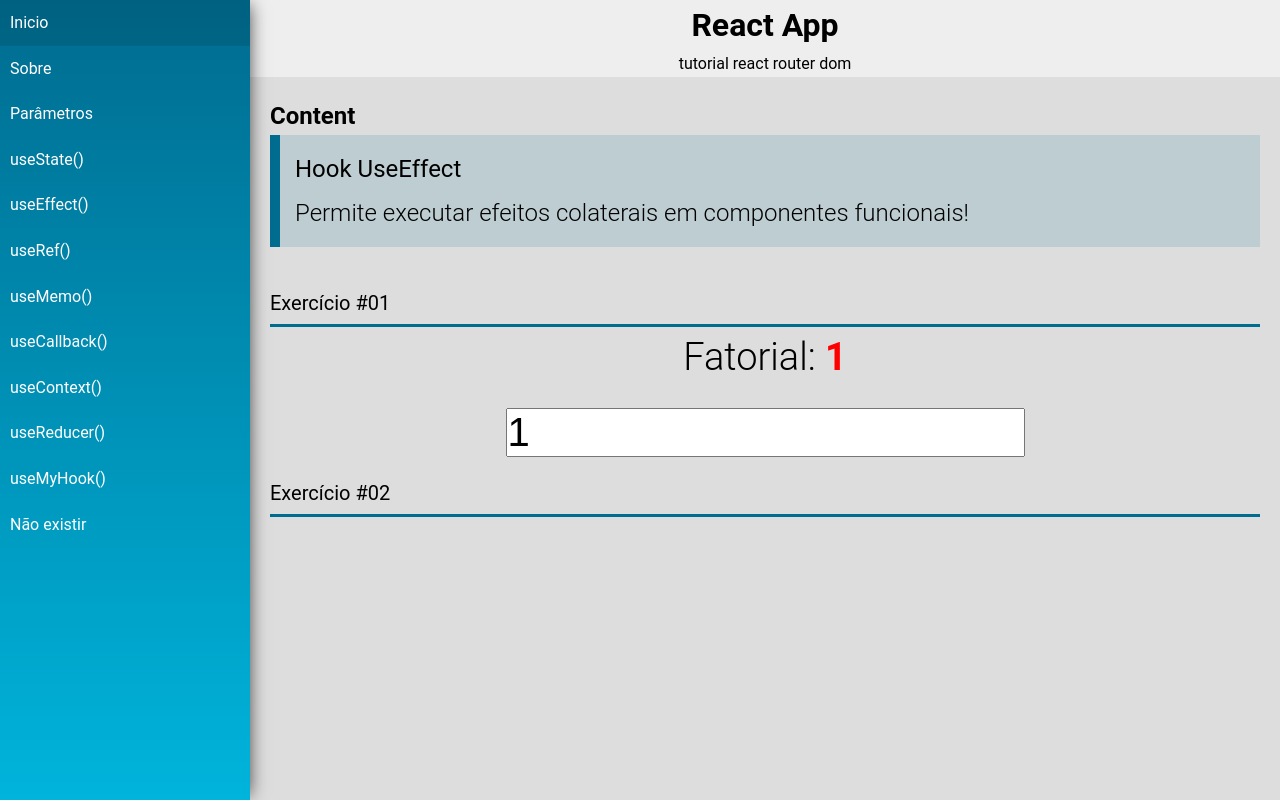
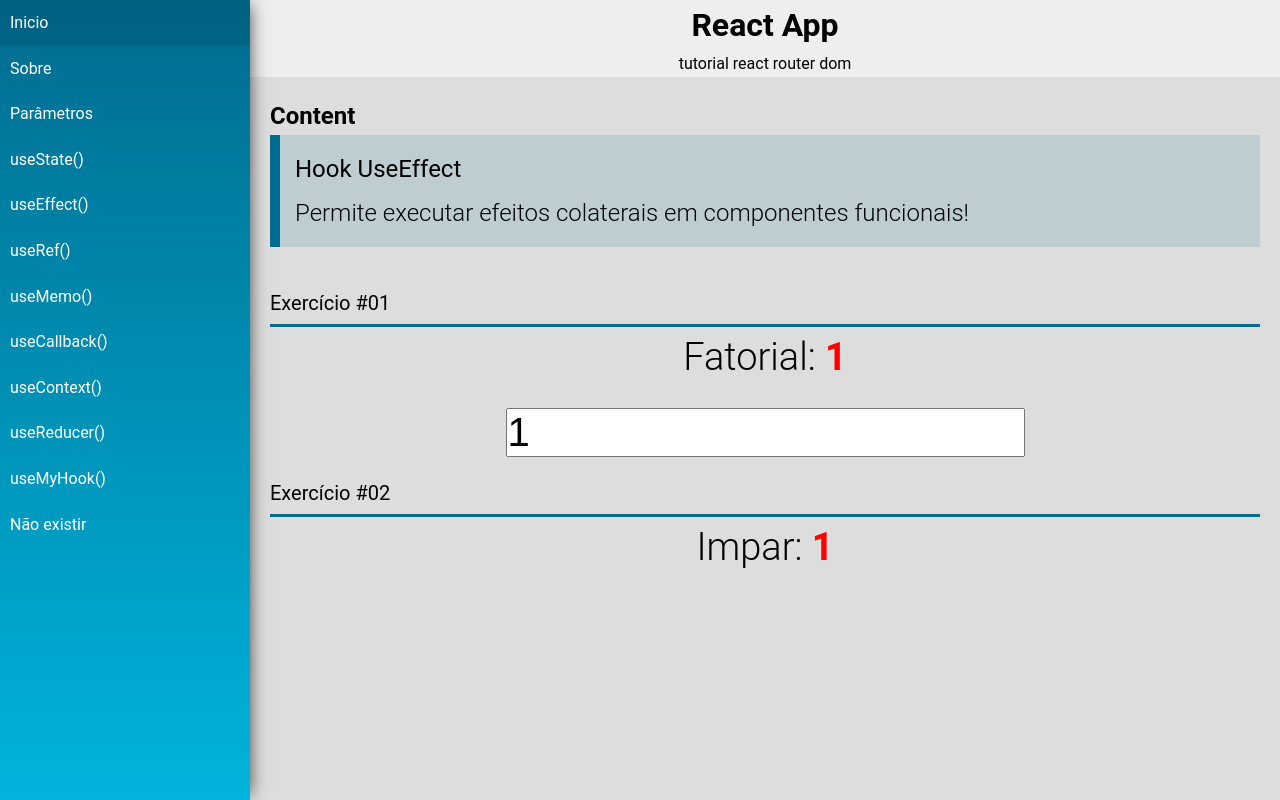
Before and after one commit to walber-vaz/curso-react-redux-cod3r, a React (Create React App) app in the folder navegacao/: page /useEffect in a window 1280 px wide. Built offline with nearby package versions, Linux system fonts and the light colour scheme.

Commit message:
feat: used hook useEffect - 2

```diff
--- a/navegacao/src/pages/examples/UseEffect.jsx
+++ b/navegacao/src/pages/examples/UseEffect.jsx
@@ -5,6 +5,7 @@
 const UseEffect = props => {
   const [number, setNumber] = useState(1);
   const [factorial, setFactorial] = useState(1);
+  const [imparPar, setImparPar] = useState('Impar');
 
   const calcFactorial = useCallback(num => {
     const n = Number(num);
@@ -15,6 +16,7 @@
 
   useEffect(() => {
     setFactorial(calcFactorial(number));
+    setImparPar(number % 2 === 0 ? 'Par' : 'Impar');
   }, [calcFactorial, number]);
 
   return (
@@ -40,6 +42,12 @@
         />
       </div>
       <SectionTitle title="Exercício #02" />
+      <div className="center">
+        <div>
+          <span className="text">{imparPar}: </span>
+          <span className="text red">{number}</span>
+        </div>
+      </div>
     </div>
   );
 };
```
